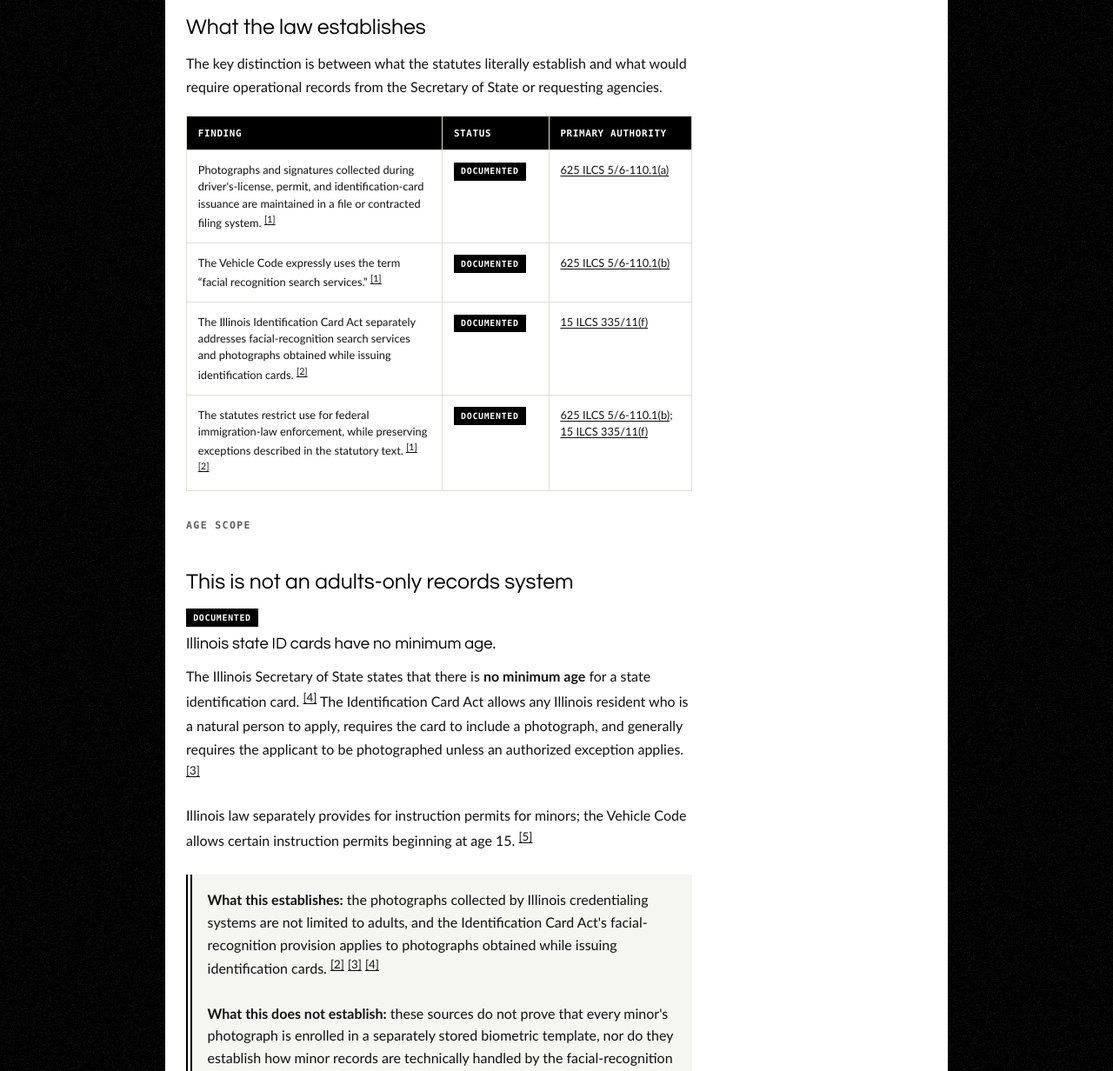
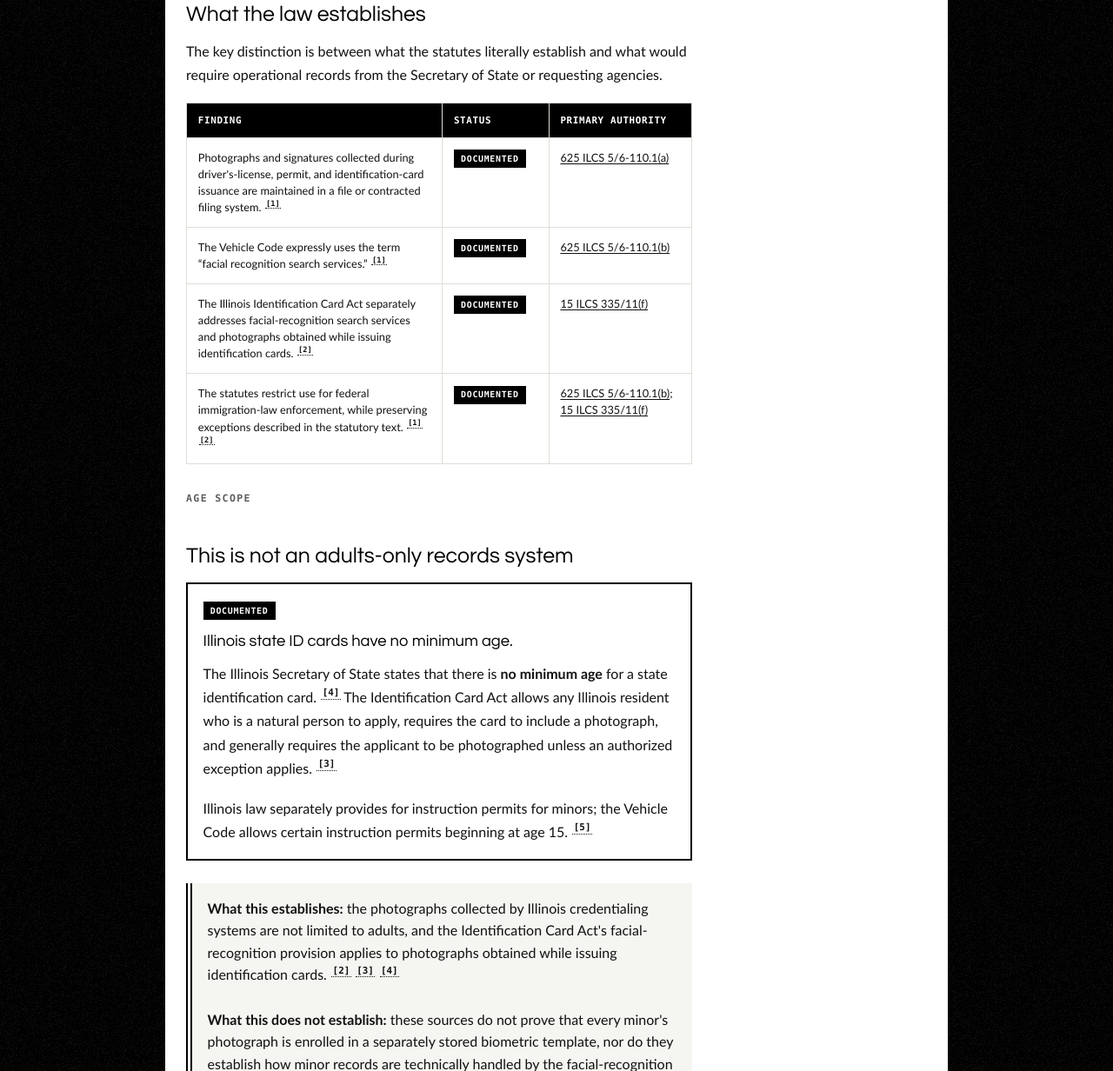
Before and after one commit to yung-megafone/NoRec-US, an Astro site: page /surveillance/face/illinois-id-photos in a window 1280 px wide. Shown: the part 1568-2800 px from the top of the page at 87% size. Built offline with nearby package versions, Linux system fonts and the light colour scheme; Astro itself is replaced by a stand-in of ours.

Commit message:
add inline evidence citation styles and minor callout design

```diff
--- a/src/styles/global.css
+++ b/src/styles/global.css
@@ -201,3 +201,33 @@ p { margin: 0 0 1.2rem; line-height: 1.7; }
   .source_list li { grid-template-columns: 1fr; gap: .3rem; }
   .meta_list > div { grid-template-columns: 6rem 1fr; }
 }
+
+/* Inline evidence citations */
+.citation {
+  position: relative;
+  top: -.15em;
+  margin-left: .12em;
+  font: 700 .68em/1 ui-monospace, SFMono-Regular, Consolas, monospace;
+  white-space: nowrap;
+}
+.citation a {
+  padding: .08em .12em;
+  text-decoration: none;
+  border-bottom: 1px dotted currentColor;
+}
+.citation a:hover { border-bottom-style: solid; }
+.source_list li { scroll-margin-top: 1rem; }
+.source_list li:target {
+  margin-inline: -.65rem;
+  padding-inline: .65rem;
+  background: var(--soft);
+  box-shadow: inset 4px 0 0 var(--black);
+}
+.minor_callout {
+  margin: 1rem 0 1.2rem;
+  padding: 1.1rem;
+  border: 2px solid var(--black);
+  background: var(--white);
+}
+.minor_callout h3 { margin-top: .8rem; }
+.minor_callout p:last-child { margin-bottom: 0; }
```
